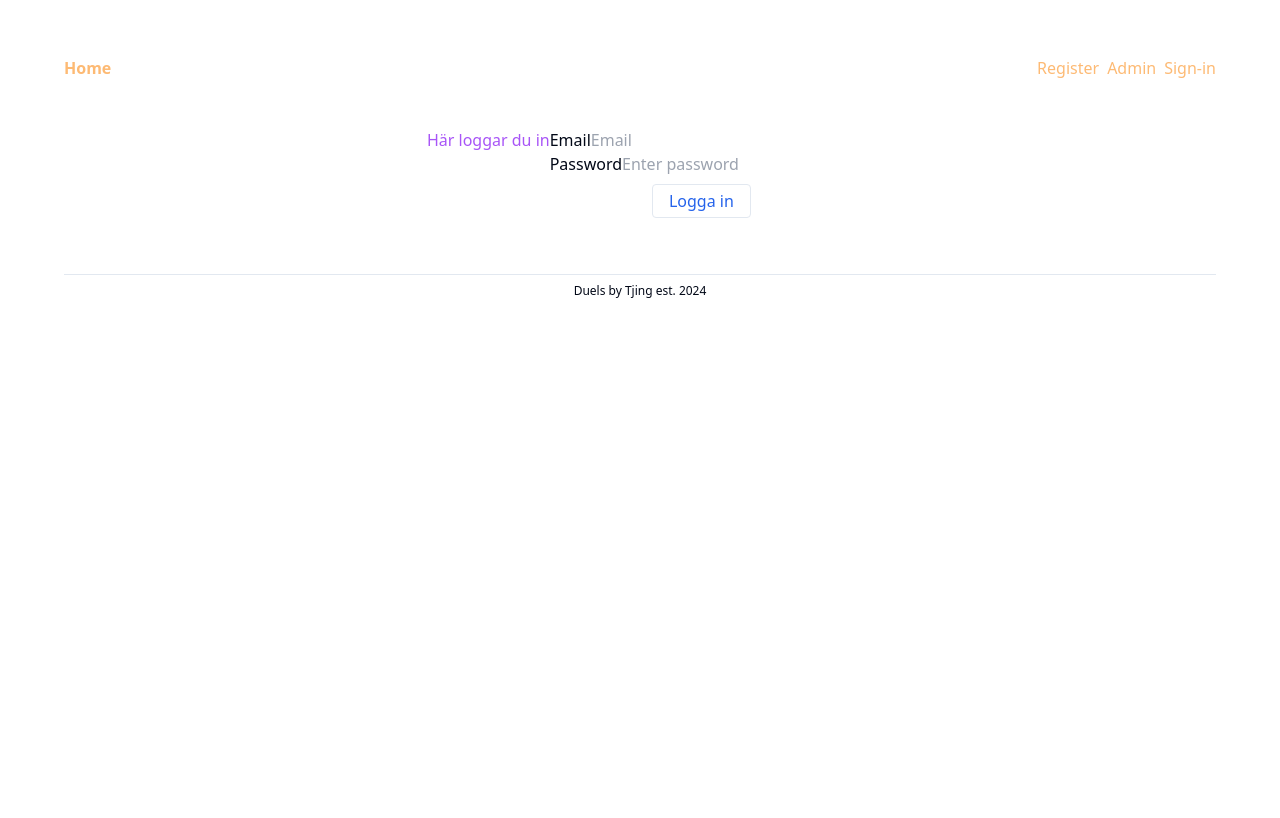
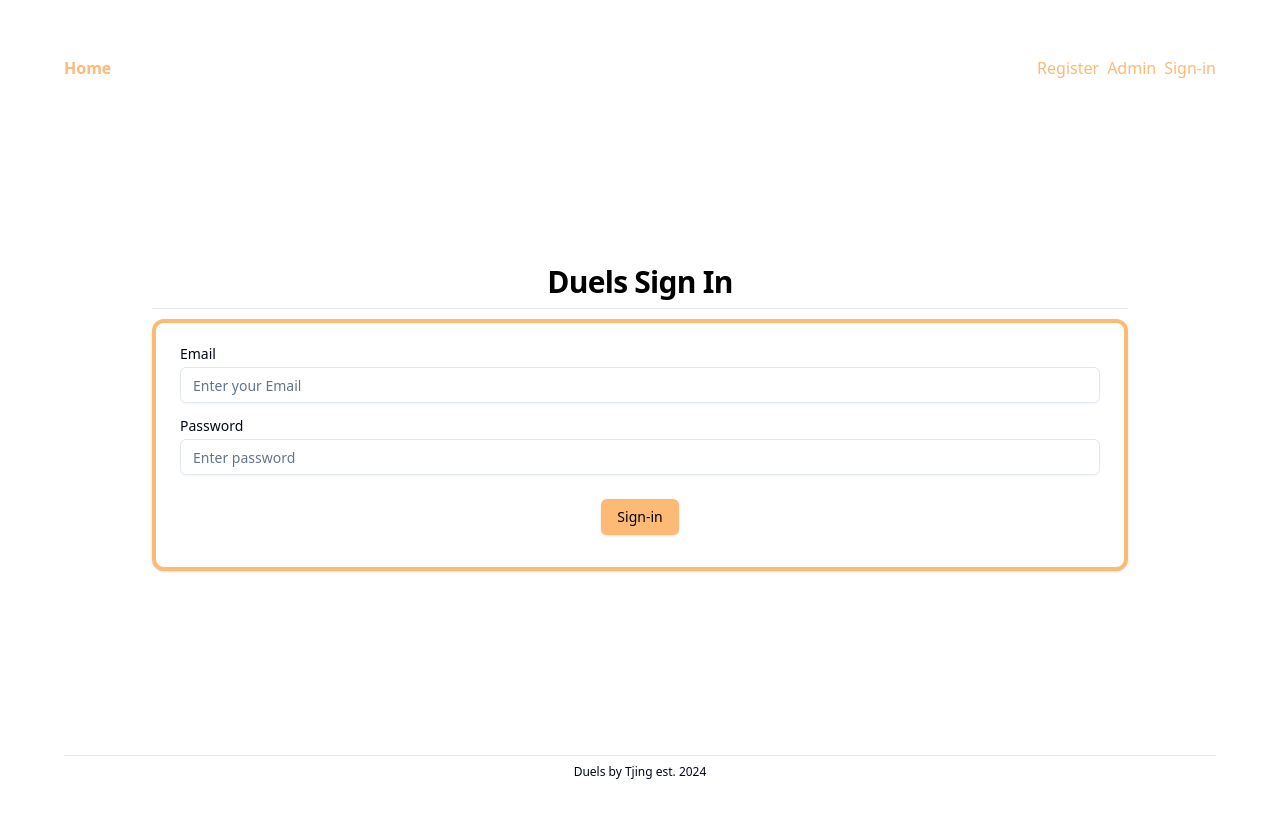
Before and after one commit to OGester/duels-mvp, a Next.js app: page /sign-in in a window 1280 px wide. Shown: the top 818 px of the page. Built offline with nearby package versions, Linux system fonts and the light colour scheme; no server answers.

Commit message:
sign in form styled

```diff
--- a/app/page.js
+++ b/app/page.js
@@ -12,13 +12,12 @@ import Link from "next/link";
 export default async function Home() {
   return (
     <>
-      <main /* className="basis-2/4 border-orange-400 border-4 rounded-xl p-8" */
-      >
+      <main>
         <h2 className="flex justify-center text-black font-bold">
           - Welcome to Tjing doubles -
         </h2>
         <div className="flex justify-center p-4">
-          <Card className="flex flex-col justify-center border-4 border-orange-300 ">
+          <Card className="flex flex-col justify-center border-4 border-orange-300">
             <CardHeader>
               <div>
                 <CardTitle className="flex justify-center">
--- a/app/sign-in/page.jsx
+++ b/app/sign-in/page.jsx
@@ -7,13 +7,11 @@ export const metadata = {
 export default function SignInPage() {
   return (
     <>
-      <title>Tjing Duels</title>
-
-      <h3 className="text-purple-500">Här loggar du in</h3>
-
-      <div className="">
-        <SignInForm />
-      </div>
+      <main className="flex w-full">
+        <div className="flex-auto justify-center m-2">
+          <SignInForm />
+        </div>
+      </main>
     </>
   );
 }
--- a/components/SignInForm.jsx
+++ b/components/SignInForm.jsx
@@ -1,4 +1,15 @@
 "use client";
+import {
+  Card,
+  CardContent,
+  CardDescription,
+  CardFooter,
+  CardHeader,
+  CardTitle,
+} from "@/components/ui/card";
+import { Input } from "@/components/ui/input";
+import { Label } from "@/components/ui/label";
+import { Button } from "@/components/ui/button";
 
 import { signInAction } from "@/app/sign-in/actions";
 import { useFormState } from "../lib/hooks";
@@ -7,24 +18,26 @@ export default function SignInForm() {
   const [state, handleSubmit] = useFormState(signInAction);
 
   return (
+    <div className="flex flex-col justify-center w-auto p-20">
+      <h2 className="flex justify-center text-black font-bold mb-2.5">
+        Duels Sign In
+      </h2>
+      <Card className="flex flex-col justify-center border-4 border-orange-300">
+        <CardContent>
           <form onSubmit={handleSubmit} className="">
-      <div className="">
-        <label htmlFor="emailField" className="">
-          Email
-        </label>
-        <input
+            <div className="grid w-full items-center gap-4 mt-6">
+              <div className="flex flex-col space-y-1.5">
+                <Label htmlFor="emailField">Email</Label>
+                <Input
                   id="emailField"
                   name="email"
                   type="email"
-          placeholder="Email"
-          className=""
+                  placeholder="Enter your Email"
                 />
               </div>
-      <div className="">
-        <label htmlFor="passwordField" className="">
-          Password
-        </label>
-        <input
+              <div className="flex flex-col space-y-1.5">
+                <Label htmlFor="passwordField">Password</Label>
+                <Input
                   id="passwordField"
                   name="password"
                   type="password"
@@ -36,13 +49,14 @@ export default function SignInForm() {
                 <p className="text-red-700">{state.error.message}</p>
               )}
               <div className="flex justify-center py-2">
-        <button
-          className="border px-4 py-1 rounded text-blue-600"
-          type="submit"
-        >
-          Logga in
-        </button>
+                <Button className="bg-orange-300 text-black" type="submit">
+                  Sign-in
+                </Button>
+              </div>
             </div>
           </form>
+        </CardContent>
+      </Card>
+    </div>
   );
 }
--- /dev/null
+++ b/components/ui/button.jsx
@@ -0,0 +1,48 @@
+import * as React from "react"
+import { Slot } from "@radix-ui/react-slot"
+import { cva } from "class-variance-authority";
+
+import { cn } from "@/lib/utils"
+
+const buttonVariants = cva(
+  "inline-flex items-center justify-center whitespace-nowrap rounded-md text-sm font-medium transition-colors focus-visible:outline-none focus-visible:ring-1 focus-visible:ring-ring disabled:pointer-events-none disabled:opacity-50",
+  {
+    variants: {
+      variant: {
+        default:
+          "bg-primary text-primary-foreground shadow hover:bg-primary/90",
+        destructive:
+          "bg-destructive text-destructive-foreground shadow-sm hover:bg-destructive/90",
+        outline:
+          "border border-input bg-background shadow-sm hover:bg-accent hover:text-accent-foreground",
+        secondary:
+          "bg-secondary text-secondary-foreground shadow-sm hover:bg-secondary/80",
+        ghost: "hover:bg-accent hover:text-accent-foreground",
+        link: "text-primary underline-offset-4 hover:underline",
+      },
+      size: {
+        default: "h-9 px-4 py-2",
+        sm: "h-8 rounded-md px-3 text-xs",
+        lg: "h-10 rounded-md px-8",
+        icon: "h-9 w-9",
+      },
+    },
+    defaultVariants: {
+      variant: "default",
+      size: "default",
+    },
+  }
+)
+
+const Button = React.forwardRef(({ className, variant, size, asChild = false, ...props }, ref) => {
+  const Comp = asChild ? Slot : "button"
+  return (
+    (<Comp
+      className={cn(buttonVariants({ variant, size, className }))}
+      ref={ref}
+      {...props} />)
+  );
+})
+Button.displayName = "Button"
+
+export { Button, buttonVariants }
--- /dev/null
+++ b/components/ui/input.jsx
@@ -0,0 +1,19 @@
+import * as React from "react"
+
+import { cn } from "@/lib/utils"
+
+const Input = React.forwardRef(({ className, type, ...props }, ref) => {
+  return (
+    (<input
+      type={type}
+      className={cn(
+        "flex h-9 w-full rounded-md border border-input bg-transparent px-3 py-1 text-sm shadow-sm transition-colors file:border-0 file:bg-transparent file:text-sm file:font-medium file:text-foreground placeholder:text-muted-foreground focus-visible:outline-none focus-visible:ring-1 focus-visible:ring-ring disabled:cursor-not-allowed disabled:opacity-50",
+        className
+      )}
+      ref={ref}
+      {...props} />)
+  );
+})
+Input.displayName = "Input"
+
+export { Input }
--- /dev/null
+++ b/components/ui/label.jsx
@@ -0,0 +1,18 @@
+"use client"
+
+import * as React from "react"
+import * as LabelPrimitive from "@radix-ui/react-label"
+import { cva } from "class-variance-authority";
+
+import { cn } from "@/lib/utils"
+
+const labelVariants = cva(
+  "text-sm font-medium leading-none peer-disabled:cursor-not-allowed peer-disabled:opacity-70"
+)
+
+const Label = React.forwardRef(({ className, ...props }, ref) => (
+  <LabelPrimitive.Root ref={ref} className={cn(labelVariants(), className)} {...props} />
+))
+Label.displayName = LabelPrimitive.Root.displayName
+
+export { Label }
--- a/package.json
+++ b/package.json
@@ -12,6 +12,8 @@
   "dependencies": {
     "@prisma/client": "^5.20.0",
     "@radix-ui/react-icons": "^1.3.0",
+    "@radix-ui/react-label": "^2.1.0",
+    "@radix-ui/react-slot": "^1.1.0",
     "bcrypt": "^5.1.1",
     "class-variance-authority": "^0.7.0",
     "clsx": "^2.1.1",
```
Also changed, not shown: 1 other file (tests, documents, lock files or other folders). Lines whose indentation alone changed are shown as unchanged.
